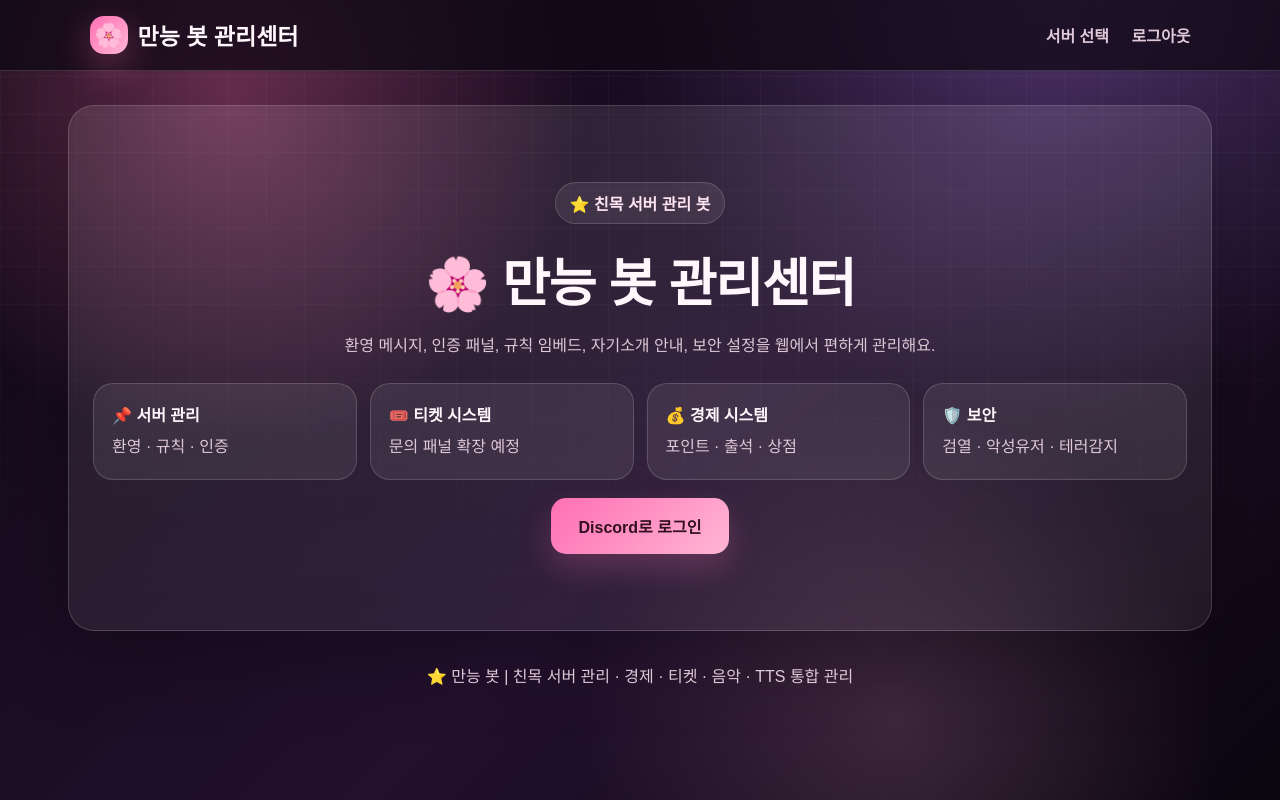
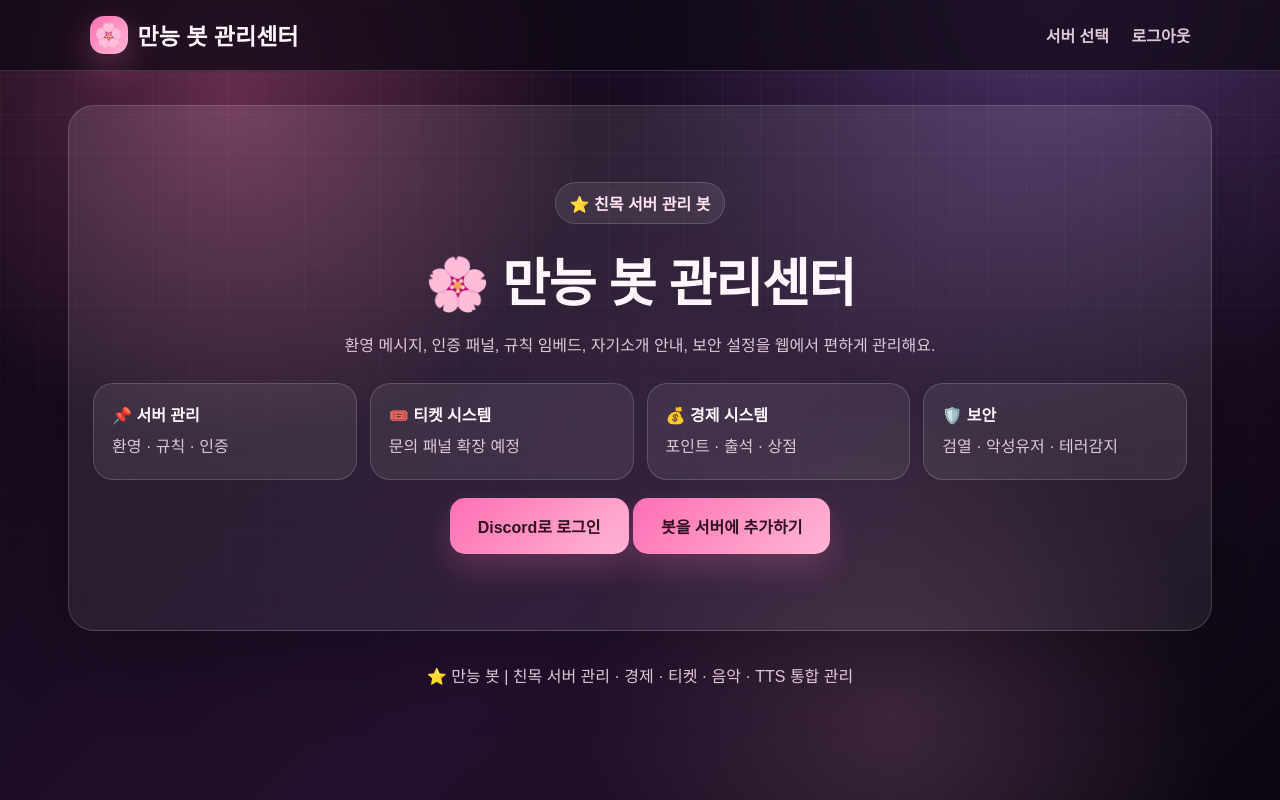
Before and after one commit to n06846960-cyber/manneung-bot-dashboard, a Flask app: page / in a window 1280 px wide. Run offline with Flask 3, Linux system fonts and the light colour scheme.

Commit message:
Update index.html

```diff
--- a/templates/index.html
+++ b/templates/index.html
@@ -11,5 +11,9 @@
     <div class="menu-item"><strong>🛡️ 보안</strong><span class="muted">검열 · 악성유저 · 테러감지</span></div>
   </div>
   <a class="btn big" href="{{ url_for('login') }}">Discord로 로그인</a>
+
+  <a class="btn big" href="https://discord.com/oauth2/authorize?client_id=1510625526300278879&permissions=8&scope=bot%20applications.commands" target="_blank">
+  봇을 서버에 추가하기
+</a>
 </section>
 {% endblock %}
```
